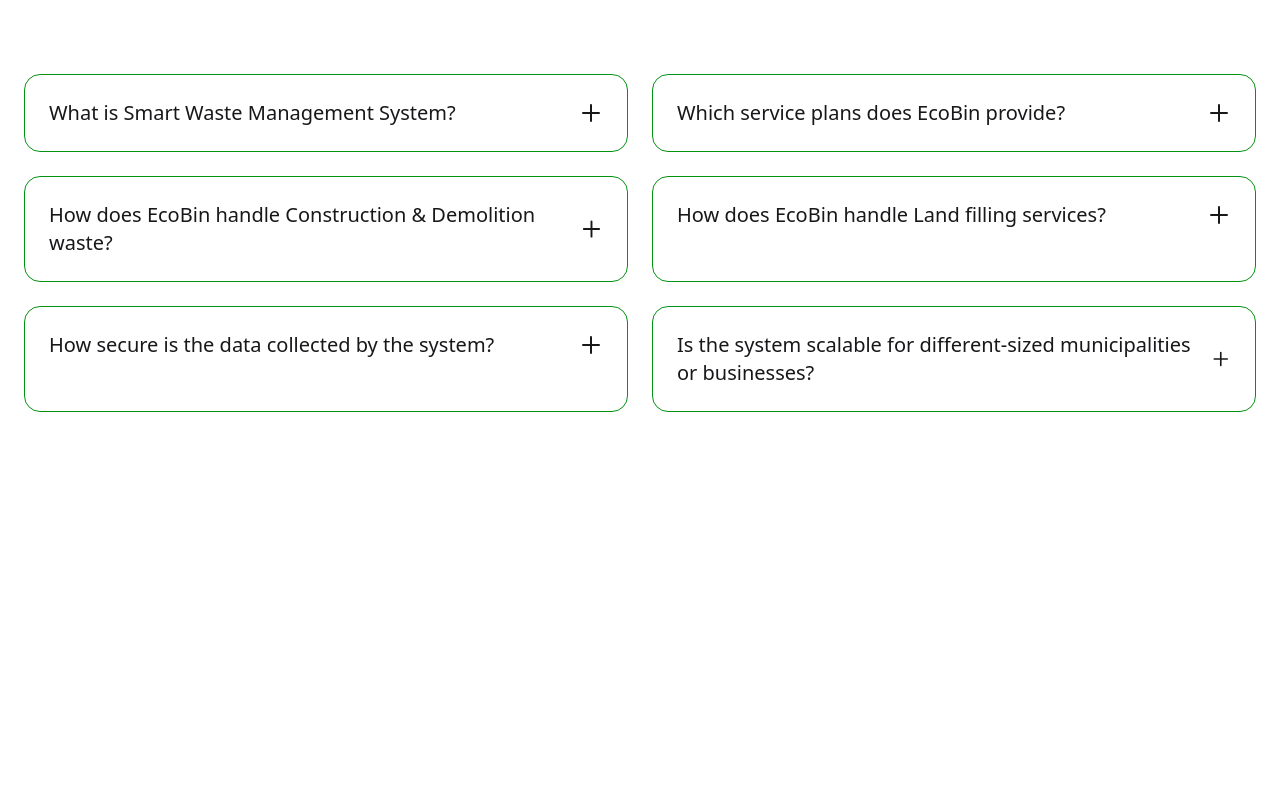
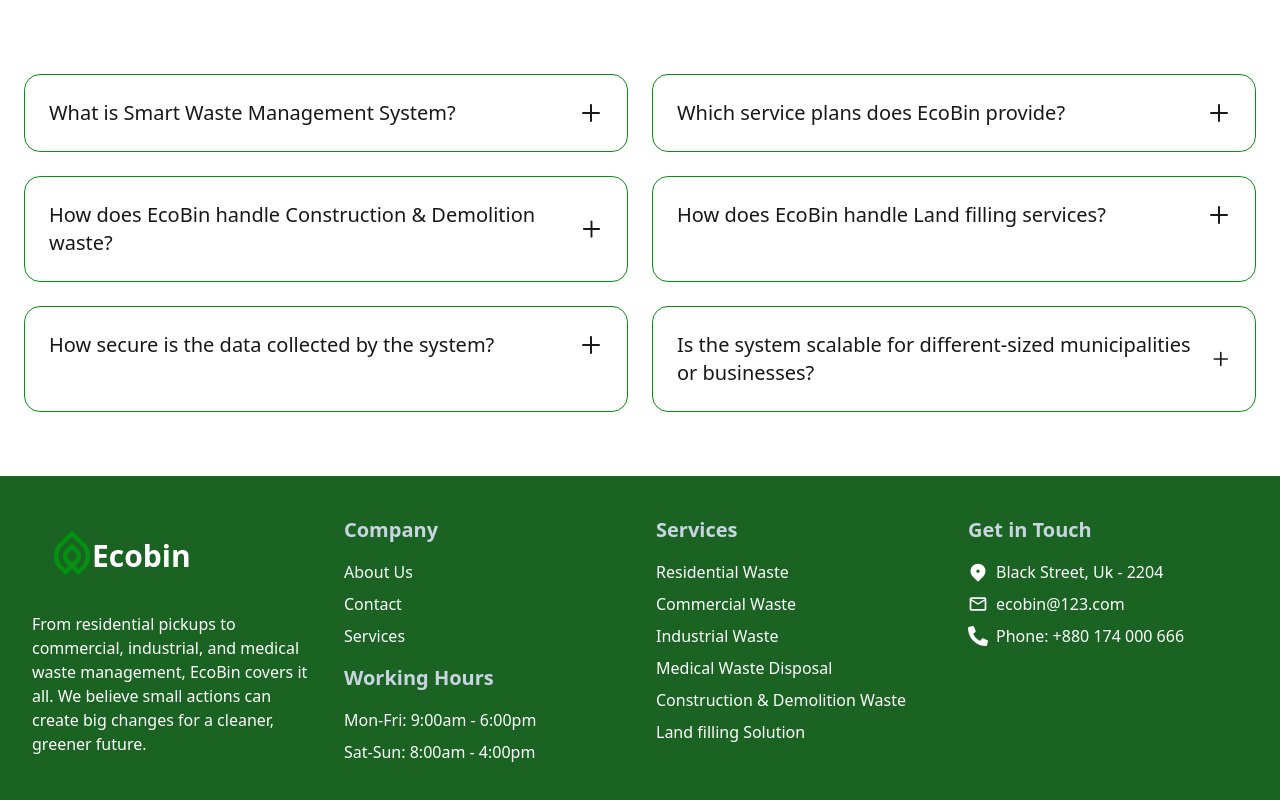
Before and after one commit to Bushra01-Dhaka/Ecobin, a React (Vite) app: page / in a window 1280 px wide. Shown: the part 5104-5904 px from the top of the page. Before the commit the page ends 5540 px from the top, so only its background shows below. Built offline with nearby package versions, Linux system fonts and the light colour scheme; a web font is replaced by a local one.

Commit message:
Created Footer section for the page

```diff
--- a/src/Components/HomePage/CustomerSupportBanner.jsx
+++ b/src/Components/HomePage/CustomerSupportBanner.jsx
@@ -36,10 +36,10 @@
         </div>
       </div>
 
-      <div className="py-20 bg-linear-to-r from-[#059212] to-[#9BEC00] text-white flex justify-between items-start  lg:px-10 px-6 rounded-lg lg:max-w-[1200px] lg:relative top-[-120px] mx-auto shadow-2xl">
-        <div>
-          <p className="py-4">Recycle Materials</p>
-          <h2 className="text-5xl md:max-w-md font-bold">
+      <div className="py-20 bg-linear-to-r from-[#059212] to-[#9BEC00] text-white flex flex-col lg:flex-row justify-between items-start  lg:px-10 px-6 rounded-lg lg:max-w-[1200px] lg:relative top-[-120px] mx-auto shadow-2xl">
+        <div className="lg:py-0 py-6">
+          <p className="py-4 text-center lg:text-justify">Recycle Materials</p>
+          <h2 className="lg:text-5xl text-4xl  text-center lg:text-justify  lg:max-w-[500px] font-bold">
             We collect, recycle & disposal all materials
           </h2>
         </div>
@@ -93,6 +93,8 @@
             </ul>
         </div>
       </div>
+
+
     </div>
   );
 };
--- a/src/Layout/MainLayout.jsx
+++ b/src/Layout/MainLayout.jsx
@@ -2,6 +2,7 @@
 import { Outlet } from "react-router";
 import Navbar from "../Reused/Navbar";
 import Headline from "../Components/HomePage/Headline";
+import Footer from "../Reused/Footer";
 
 const MainLayout = () => {
   return (
@@ -9,6 +10,7 @@
       <Headline></Headline>
       <Navbar></Navbar>
       <Outlet></Outlet>
+      <Footer></Footer>
     </div>
   );
 };
--- /dev/null
+++ b/src/Reused/Footer.jsx
@@ -0,0 +1,80 @@
+import { FaPhoneAlt } from "react-icons/fa";
+import logo from "../assets/images/logo.png";
+import { MdOutlineEmail } from "react-icons/md";
+import { RiMapPin2Fill } from "react-icons/ri";
+
+const Footer = () => {
+  return (
+    <div className="px-6 py-10 lg:px-8 bg-[#1a6322] text-white grid grid-cols-1 lg:grid-cols-4 gap-8 mt-10">
+      <div>
+        <div className="flex justify-start items-center">
+          <img
+            className="w-[50px] h-[50px] lg:w-[80px] lg:h-[80px] object-cover"
+            src={logo}
+            alt=""
+          />
+          <p className="font-bold text-3xl relative left-[-10px] lg:left-[-20px]">
+            Eco<span className="">bin</span>
+          </p>
+        </div>
+        <p className="py-4 text-start">
+          From residential pickups to commercial, industrial, and medical waste
+          management, EcoBin covers it all. We believe small actions can create
+          big changes for a cleaner, greener future.{" "}
+        </p>
+      </div>
+
+      <div>
+        <p className="text-slate-300 font-semibold text-xl pb-4">Company</p>
+        <div className="flex flex-col space-y-2">
+          <a href="">About Us</a>
+          <a href="">Contact</a>
+          <a href="">Services</a>
+        </div>
+         <p className="text-slate-300 font-semibold text-xl py-4">Working Hours</p>
+        <div className="flex flex-col space-y-2">
+          <a href="">Mon-Fri: 9:00am - 6:00pm</a>
+          <a href="">Sat-Sun: 8:00am - 4:00pm</a>
+        </div>
+      </div>
+
+      <div>
+         <p className="text-slate-300 font-semibold text-xl pb-4">Services</p>
+        <div className="flex flex-col space-y-2">
+          <a href="">Residential Waste </a>
+          <a href="">Commercial Waste </a>
+          <a href="">Industrial Waste</a>
+          <a href="">Medical Waste Disposal</a>
+          <a href="">Construction & Demolition Waste</a>
+          <a href="">Land filling Solution </a>
+        </div>
+      </div>
+
+      <div>
+         <p className="text-slate-300 font-semibold text-xl pb-4">Get in Touch</p>
+         <div className="flex flex-col space-y-2">
+          <div className="flex justify-start gap-2 items-center">
+             <RiMapPin2Fill className='text-xl' />
+             <p>Black Street, Uk - 2204</p>
+         </div>
+         <div className="flex justify-start gap-2 items-center">
+             <MdOutlineEmail className='text-xl' />
+             <p>ecobin@123.com</p>
+         </div>
+         <div className="flex justify-start gap-2 items-center">
+             <FaPhoneAlt className='text-xl' />
+             <p>Phone: +880 174 000 666</p>
+         </div>
+
+         </div>
+      </div>
+
+
+
+
+
+    </div>
+  );
+};
+
+export default Footer;
```
